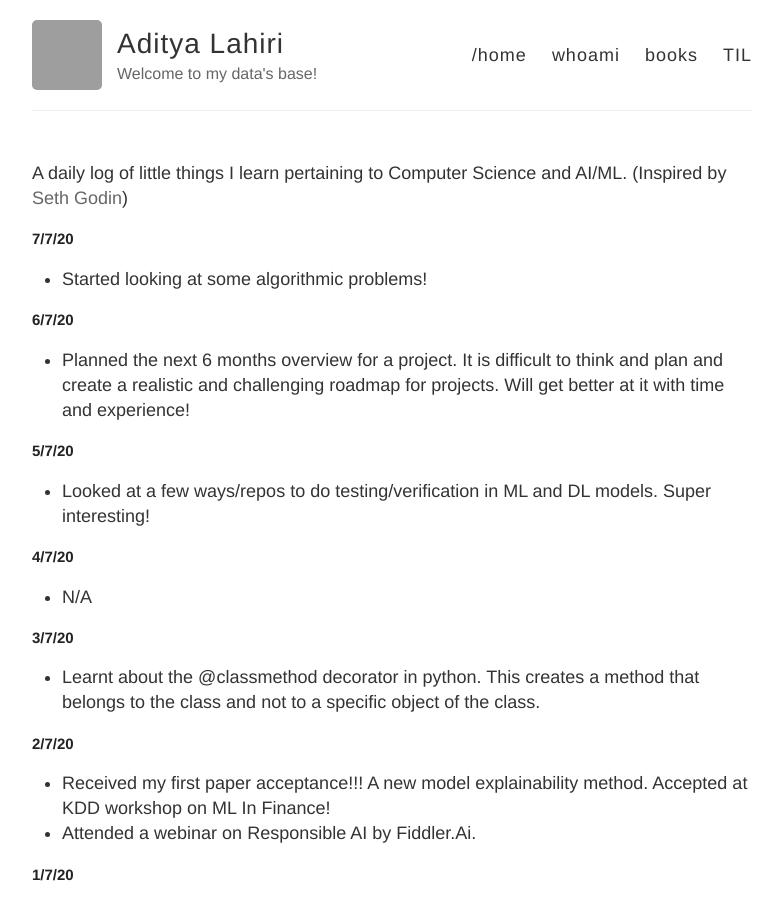
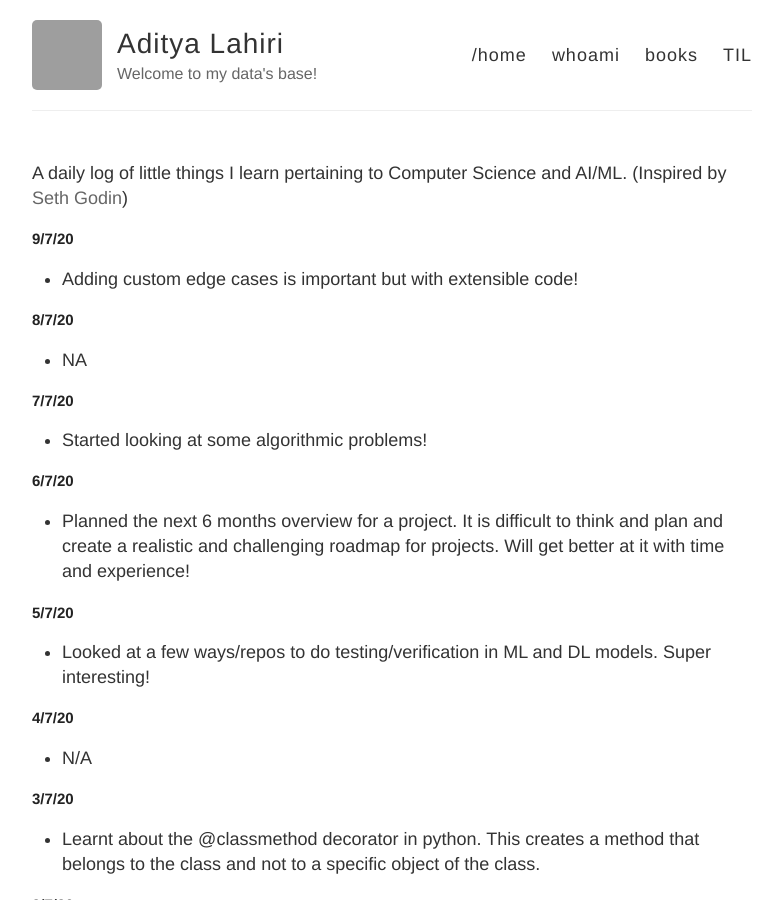
Before and after one commit to adityalahiri/adityalahiri.github.io, a Jekyll site: the page built from TIL.md, in a window 1280 px wide and 900 px high. Shown: the whole window, without its empty margins (248-1030 px from the left). Built offline with Jekyll 4.4.1, drawn with Linux system fonts in a browser that asks for light colours; our own code applies the rules of GitHub Pages for plain Markdown files; grey boxes are pictures that could not be loaded.

Commit message:
Update for 8th and 9th July

```diff
--- a/TIL.md
+++ b/TIL.md
@@ -1,5 +1,13 @@
 A daily log of little things I learn pertaining to Computer Science and AI/ML.
 (Inspired by [Seth Godin](https://seths.blog/))
+
+## 9/7/20
+
+* Adding custom edge cases is important but with extensible code!
+
+## 8/7/20
+
+* NA
 
 ## 7/7/20
 
```
